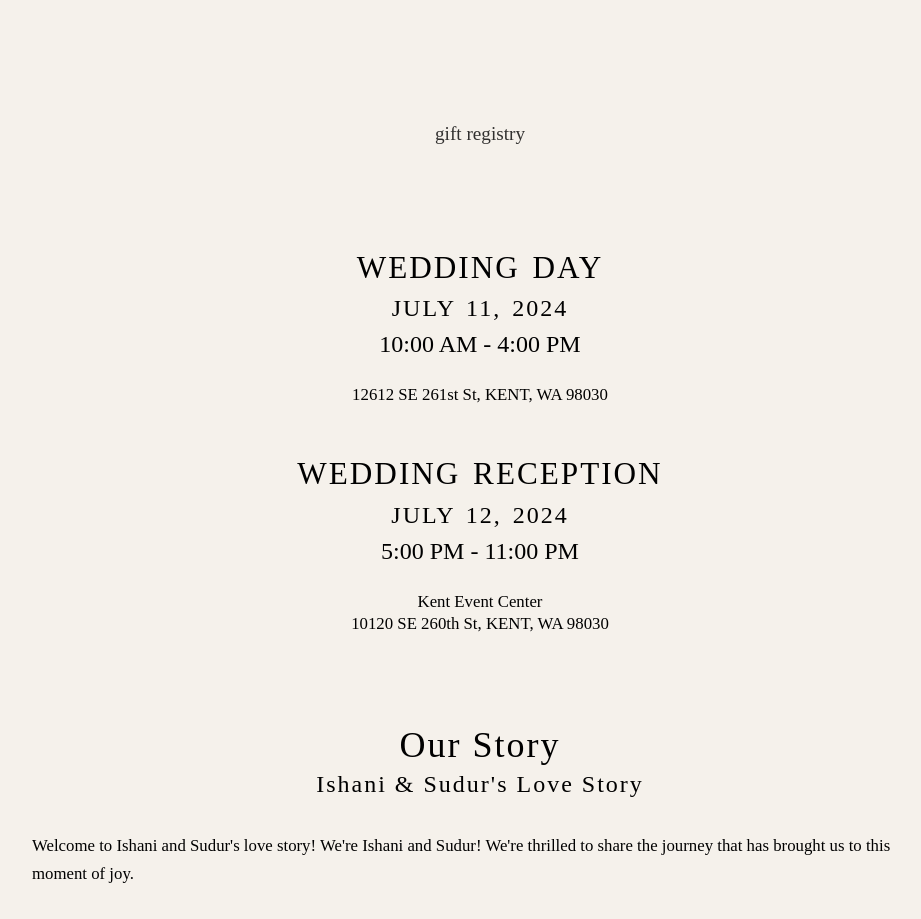
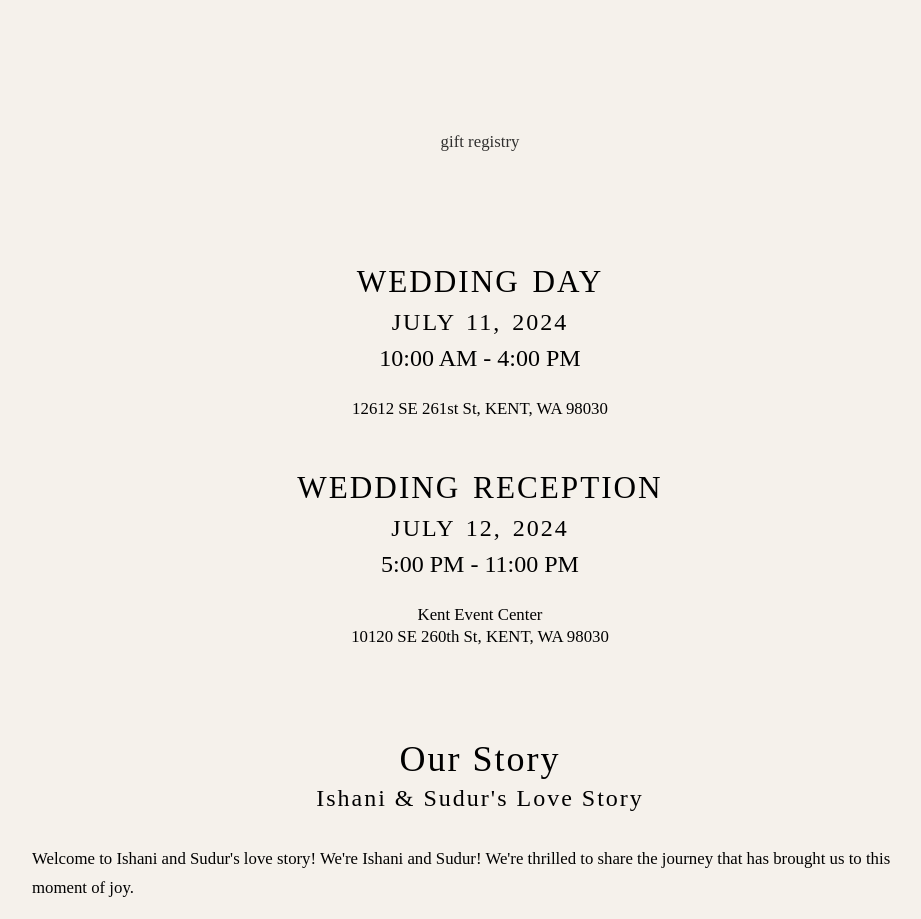
Before and after one commit to satchitdahal/wedding_client, a React (Create React App) app in the folder frontend/: page / in a window 1280 px wide. Shown: the part 900-1819 px from the top of the page, without its empty margins (160-1081 px from the left). Built offline with nearby package versions, Linux system fonts and the light colour scheme; some icons are missing; a web font is replaced by a local one.

Commit message:
font changes

```diff
--- a/frontend/src/Components/Home/Home.js
+++ b/frontend/src/Components/Home/Home.js
@@ -128,7 +128,7 @@ const Home = () => {
                     //  style={{ marginRight: '8px' }}
 
                     />
-                    <p style={{ margin: 0, fontSize: '1.2em', color: 'rgba(0,0,0,0.8', fontFamily: 'Libre Baskerville' }}>gift registry</p>
+                    <p style={{ margin: 0, fontSize: '1.05em', color: 'rgba(0,0,0,0.8', fontFamily: 'Libre Baskerville', padding: '.5em' }}>gift registry</p>
                 </Link>
 
                 <Modal
--- a/frontend/src/Components/Home/home.module.css
+++ b/frontend/src/Components/Home/home.module.css
@@ -77,6 +77,7 @@
     border: none;
     color: white;
     box-shadow: 3px 2px 1px 1px rgb(168, 163, 163);
+    cursor: pointer;
 
 
 }
```
